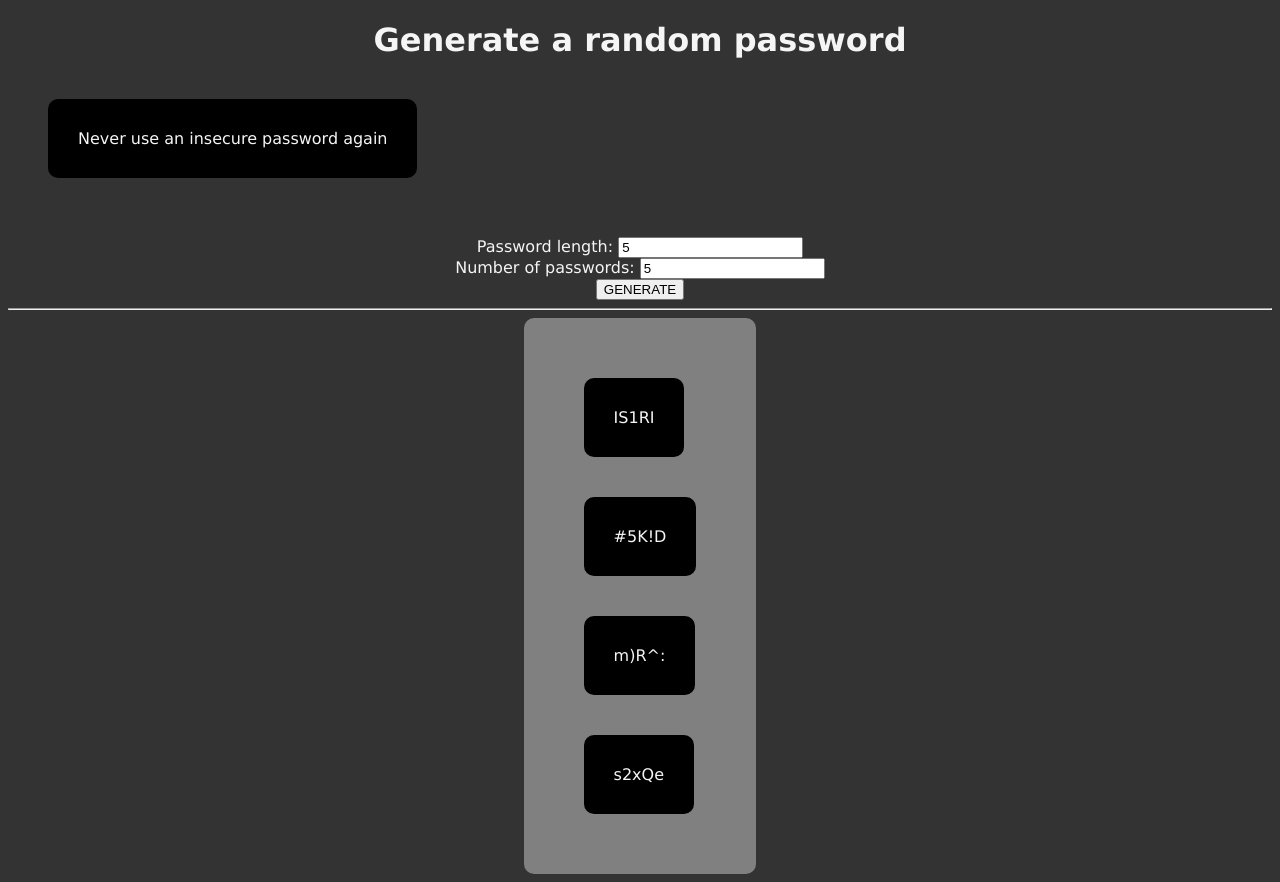
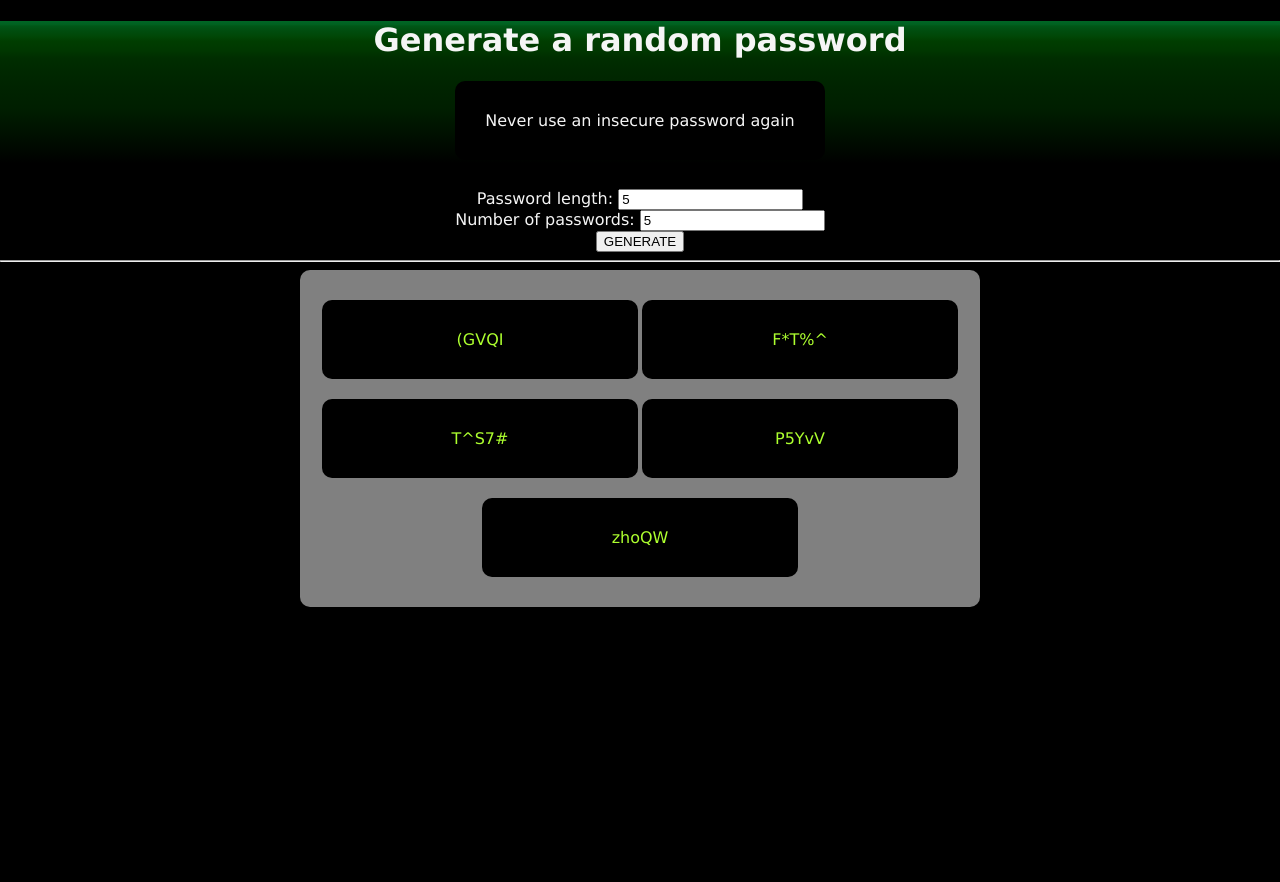
Before and after one commit to It3mShop/jSpeedrun, a plain HTML site: page passGen/index.html in a window 1280 px wide. Both pictures are taken after typing "5", "5" into the empty fields and a click on the button "GENERATE". After the commit the page ends 800 px from the top, so only its background shows below. Drawn offline with Linux system fonts and the light colour scheme.

Commit message:
reworked js

```diff
--- a/passGen/index.html
+++ b/passGen/index.html
@@ -3,9 +3,11 @@
         <link rel="stylesheet" href="style.css">
     </head>
     <body>
-        <h1>Generate a random password</h1>
-        <p>Never use an insecure password again</p>
-        <br>
+        <header>
+            <h1>Generate a random password</h1>
+            <p id="titleish">Never use an insecure password again</p>
+            <br>
+        </header>
         <div id="inputs">
 
             <label>Password length: </label>
@@ -18,10 +20,6 @@
         <button id="generate_button" onclick="generatePasswords()">GENERATE</button>
         <hr>
         <div id="passwords">
-            <p id="password1" hidden="true" onclick="savepass(1)"></p>
-            <p id="password2" hidden="true" onclick="savepass(2)"></p>
-            <p id="password3" hidden="true" onclick="savepass(3)"></p>
-            <p id="password4" hidden="true" onclick="savepass(4)"></p>
         </div>
         <script src="index.js"></script>
     </body>
--- a/passGen/index.js
+++ b/passGen/index.js
@@ -1,27 +1,35 @@
-let chars = `1234567890-arstgmneioxcdvzkhQWFPBJLUY:ARSTGMNEIOXCDVZKH<>,.!@#\$%^&\\*()`
-let length_el = document.getElementById("length_el")
-let num_el = document.getElementById("pass_num_el")
+const chars = `1234567890-arstgmneioxcdvzkhQWFPBJLUY:ARSTGMNEIOXCDVZKH<>,.!@#\$%^&\\*()`
+const length_el = document.getElementById("length_el")
+const num_el = document.getElementById("pass_num_el")
+const passwords_el = document.getElementById("passwords")
 
-function setLength() {
-    return length_el.value
+function generatePasswords() {
+    const length = length_el.value
+    const NumberOfPasswords = num_el.value
+
+    for (let num = 1; num <= NumberOfPasswords; ++num) {
+        const password_el = generatePassword(num, length)
+        passwords_el.appendChild(password_el)
+    }
+    passwords_el.hidden="true"
 }
 
-function setNumberOfPasswords () {
-    return num_el.value
+function generatePassword(id, len) {
+    let cur_pas = ``
+        for (let passIndex = 0; passIndex < len; ++passIndex)
+            cur_pas += chars[ Math.floor( Math.random() * chars.length ) ]
+
+    const password = createPassField(id)
+    password.innerText = cur_pas
+    password.addEventListener("click", () => savepass(id))
+    return password
+
 }
 
-function generatePasswords() {
-    let length = setLength()
-    let NumberOfPasswords = setNumberOfPasswords()
-
-    for (let num = 1; num <= NumberOfPasswords; ++num) {
-        let cur_pas = ``
-        for (let passIndex = 0; passIndex < length; ++passIndex)
-            cur_pas += chars[ Math.floor( Math.random() * chars.length ) ]
-
-        document.getElementById(`password${num}`).textContent = cur_pas
-        document.getElementById(`password${num}`).hidden = false
-    }
+function createPassField (id) {
+    const password_element = document.createElement('p')
+    password_element.setAttribute('id', id)
+    return password_element
 }
 
 function savepass (id) {
--- a/passGen/style.css
+++ b/passGen/style.css
@@ -1,30 +1,59 @@
+body, html {
+	margin: 0;
+}
 p {
-	background-color: black;
-	color: whitesmoke;
+	background-color: #000;
 	padding: 30px;
 	margin: 40px;
 	border-radius: 10px;
+	width: 16em;
+	margin: 10px auto;
+
+}
+
+#titleish {
 	width: max-content;
-	margin-top: 10;
-
+	color: whitesmoke;
 }
 
 span {
 	color: black;
-	background-color: whitesmoke	;
+	background-color: whitesmoke;
 }
 
 #passwords {
 	border-radius: 10px;
 	background-color: grey;
 	padding: 20px 20px;
-	width: max-content;
+	width: 40em;
 	margin: 0 auto;
+	display: flex;
+	flex-wrap: wrap;
+	color: greenyellow;
+
 }
 
 body {
-	background-color: #333;
+	background-color: black;
 	font-family: 'Lucida Sans', 'Lucida Sans Regular', 'Lucida Grande', 'Lucida Sans Unicode', Geneva, Verdana, sans-serif;
 	color: whitesmoke;
 	text-align: center;
 }
+header {
+	background-image: linear-gradient(0deg,
+			hsl(0deg 0% 0%) 15%,
+			hsl(120deg 100% 6%) 48%,
+			hsl(120deg 100% 7%) 61%,
+			hsl(120deg 100% 8%) 71%,
+			hsl(120deg 100% 9%) 78%,
+			hsl(120deg 100% 11%) 83%,
+			hsl(120deg 100% 12%) 88%,
+			hsl(126deg 100% 14%) 91%,
+			hsl(131deg 100% 15%) 94%,
+			hsl(136deg 100% 17%) 97%,
+			hsl(140deg 100% 19%) 98%,
+			hsl(142deg 100% 20%) 100%,
+			hsl(145deg 100% 22%) 100%,
+			hsl(144deg 83% 26%) 101%,
+			hsl(140deg 65% 31%) 100%);
+}
```
